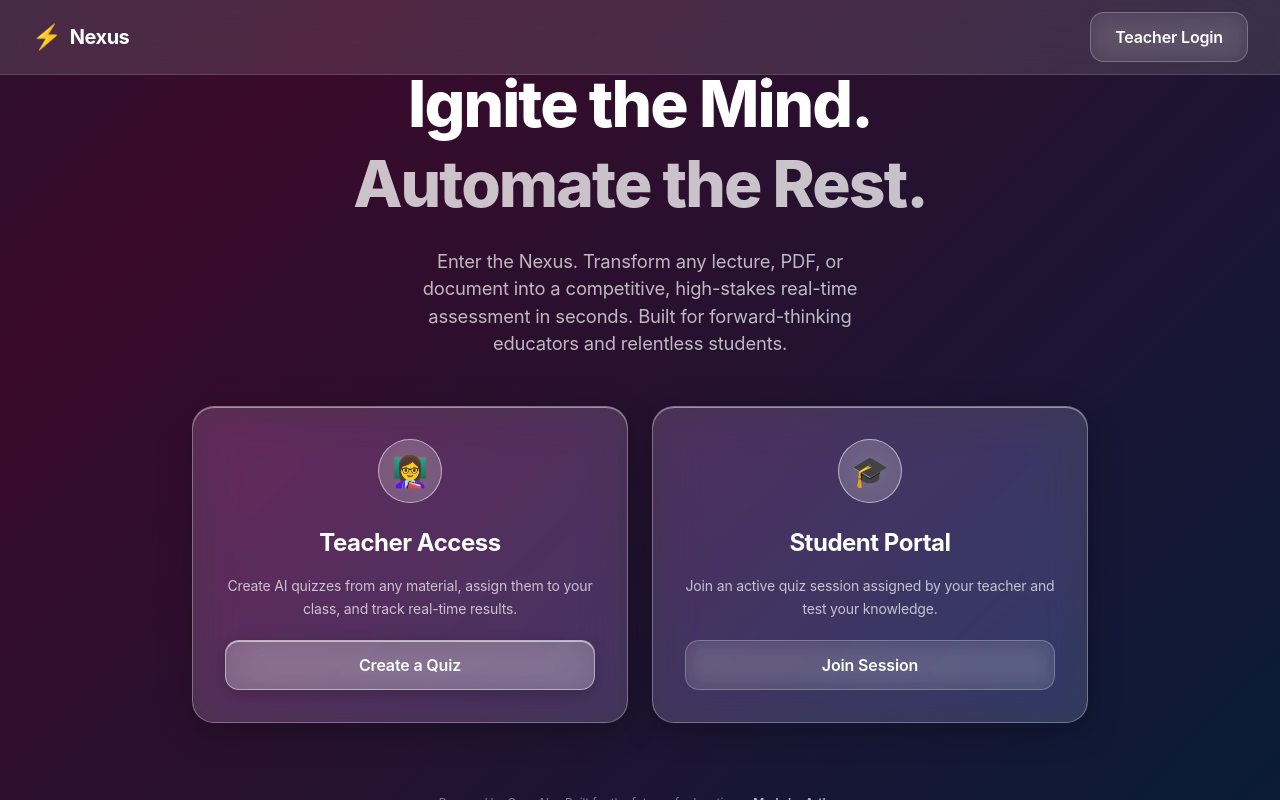
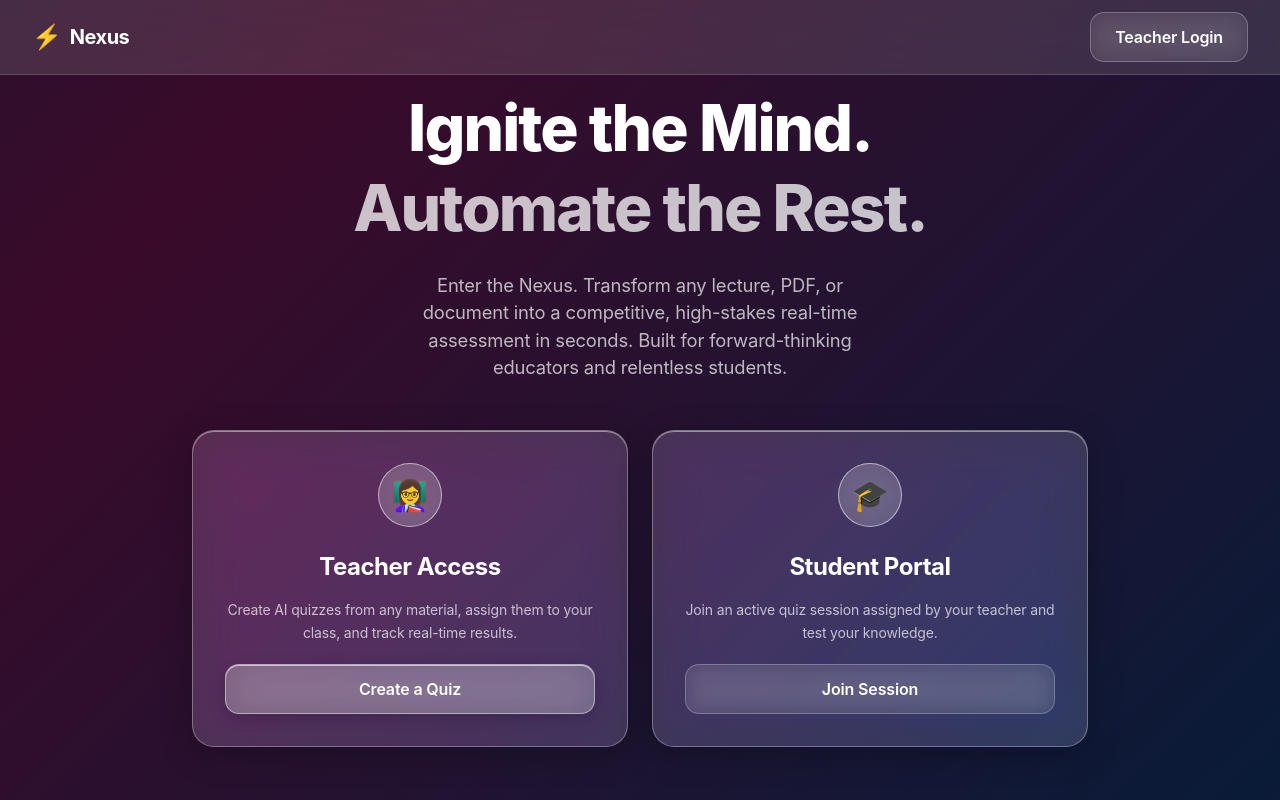
Before and after one commit to hurman11/Ai-Quiz-Generaor, a Next.js app in the folder frontend/: page / in a window 1280 px wide. Built offline with nearby package versions, Linux system fonts and the light colour scheme.

Commit message:
style: shift hero text down for cleaner appearance

```diff
--- a/frontend/app/page.tsx
+++ b/frontend/app/page.tsx
@@ -48,7 +48,7 @@ export default function HomePage() {
           animate="visible"
         >
           {/* ── Hero Text ── */}
-          <motion.div className="text-center max-w-3xl flex-shrink-0" variants={itemVariants}>
+          <motion.div className="text-center max-w-3xl flex-shrink-0 mt-8 sm:mt-12" variants={itemVariants}>
             <h1 className="font-extrabold text-white leading-tight" style={{ fontSize: "clamp(2.5rem, 6vw, 4rem)", letterSpacing: "-0.03em" }}>
               Ignite the Mind.<br/>
               <span className="text-white/75">Automate the Rest.</span>
```
